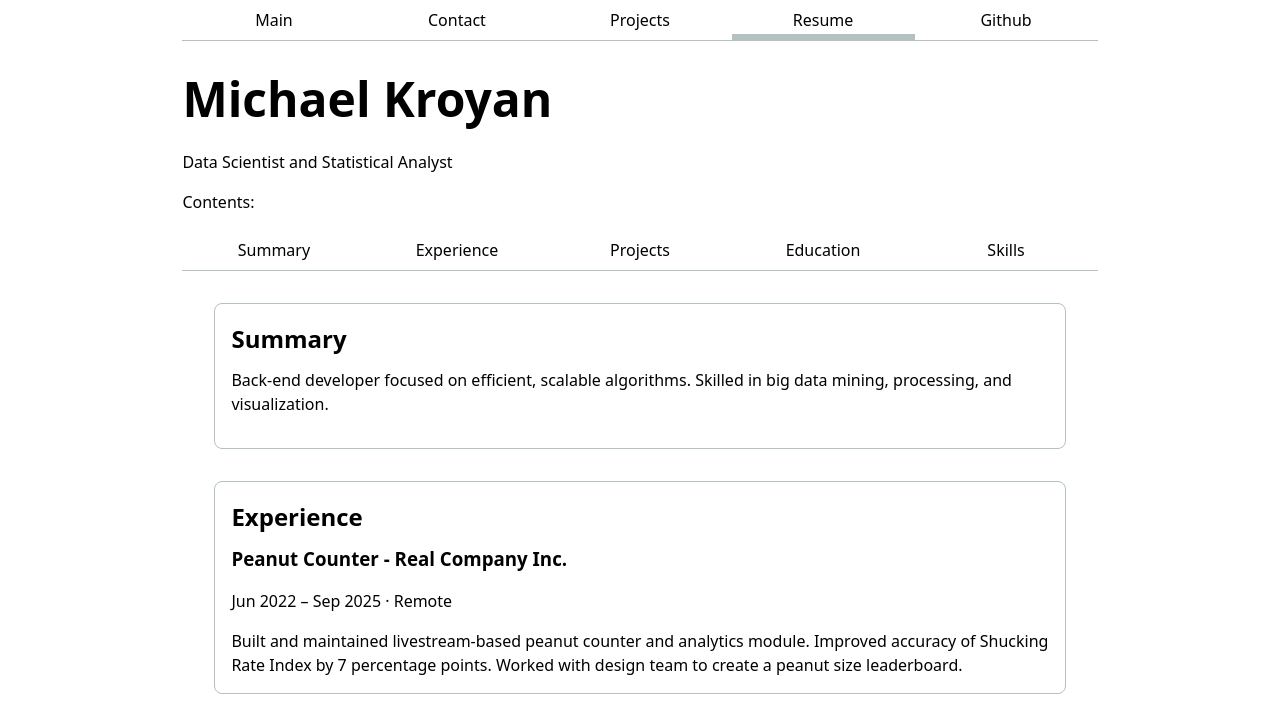
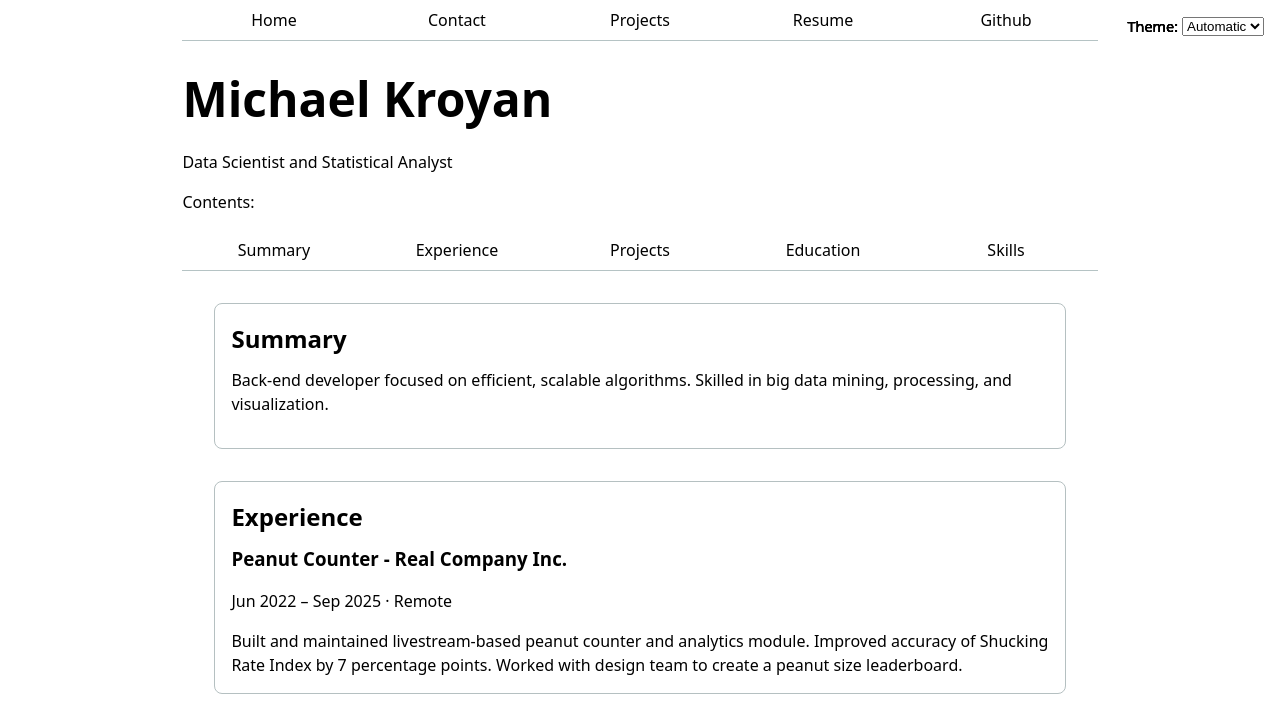
Before and after one commit to ghost-written/portfolio, a plain HTML site: page resume/index.html in a window 1280 px wide. Shown: the top 723 px of the page. Drawn offline with Linux system fonts and the light colour scheme.

Commit message:
Lab 3, JS implementation

```diff
--- /dev/null
+++ b/global.js
@@ -0,0 +1,79 @@
+console.log("IT’S ALIVE!");
+
+function $$(selector, context = document) {
+  return Array.from(context.querySelectorAll(selector));
+}
+
+let pages = [
+  { url: '', title: 'Home' },
+  { url: 'contact/', title: 'Contact' },
+  { url: 'projects/', title: 'Projects'},
+  { url: 'resume/', title: 'Resume' },
+  { url: 'https://github.com/ghost-written', title: 'Github' },
+];
+
+let nav = document.createElement('nav');
+document.body.prepend(nav);
+
+const BASE_PATH =
+  location.hostname === 'localhost' || location.hostname === '127.0.0.1'
+    ? '/'
+    : '/portfolio/';
+
+function setColorScheme(scheme) {
+  document.documentElement.style.setProperty('color-scheme', scheme);
+  console.log('color scheme changed to', scheme);
+}
+
+for (let p of pages) {
+  let url = p.url;
+  let title = p.title;
+
+  if (!url.startsWith('http')) {
+    url = BASE_PATH + url;
+  }
+
+  let a = document.createElement('a');
+  a.href = url;
+  a.textContent = title;
+  nav.append(a);
+
+  if (a.host === location.host && a.pathname === location.pathname) {
+    a.classList.add('current');
+  }
+
+  a.classList.toggle(
+  'current',
+  a.host === location.host && a.pathname === location.pathname,
+  );
+
+  document.body.insertAdjacentHTML(
+    'afterbegin',
+    `
+    <label class="color-scheme">
+      Theme:
+      <select id="color-scheme">
+        <option value="light dark">Automatic</option>
+        <option value="light">Light</option>
+        <option value="dark">Dark</option>
+      </select>
+    </label>
+    `
+  );
+
+  const select = document.querySelector('#color-scheme');
+
+  select.addEventListener('input', function (event) {
+    const scheme = event.target.value;
+    setColorScheme(scheme);
+
+  localStorage.colorScheme = scheme;
+  });
+
+  if ('colorScheme' in localStorage) {
+    const savedScheme = localStorage.colorScheme;
+    setColorScheme(savedScheme);
+
+  select.value = savedScheme;
+  }
+}
--- a/resume/index.html
+++ b/resume/index.html
@@ -4,16 +4,9 @@
     <meta charset="UTF-8">
     <title>Resume</title>
     <link href="../style.css" rel="stylesheet">
+    <script type="module" src="../global.js"></script>
 
-    <nav>
-        <ul>
-            <li><a href="../index.html">Main</a></li>
-            <li><a href="../contact/index.html">Contact</a></li>
-            <li><a href="../projects/index.html">Projects</a></li>
-            <li><a href="index.html" class="current">Resume</a></li>
-            <li><a href="https://github.com/ghost-written" target="_blank">Github</a></li>
-        </ul>
-    </nav>
+
 
     <h1>Michael Kroyan</h1>
     <p>Data Scientist and Statistical Analyst</p>
--- a/style.css
+++ b/style.css
@@ -21,7 +21,7 @@ nav {
   margin-bottom: 1em;
   border-bottom-width: 1px;
   border-bottom-style: solid;
-  border-bottom-color: oklch(80% 3% 200);
+  border-bottom-color: oklch(50% 10% 200 / 40%);
 }
 
 nav a {
@@ -34,14 +34,14 @@ nav a {
 
 nav a:hover {
   border-bottom: 0.4em solid var(--color-accent);
-  background-color: oklch(from var(--color-accent) 95% 5% h);
+  background-color: color-mix(in oklch, var(--color-accent), canvas 85%);
   padding-bottom: calc(0.5em - 0.4em);
 }
 
 nav a.current {
   border-bottom-width: 0.4em;
   border-bottom-style: solid;
-  border-bottom-color: oklch(80% 3% 200);
+  border-bottom-color: oklch(0.419 0.071 200.191 / 0.4);
   padding-bottom: calc(0.5em - 0.4em)
 }
 
@@ -106,3 +106,14 @@ section:hover {
   border-color: var(--color-accent);
   background-color: oklch(from var(--color-accent) 95% 5% h);
 }
+
+.color-scheme {
+  position: absolute;
+  top: 1rem;
+  right: 1rem;
+  font-family: inherit;
+  font-size: 0.9rem;
+  display: flex;
+  align-items: center;
+  gap: 0.25rem;
+}
```
Also changed, not shown: contact/index.html (+1 -9 lines), index.html (+1 -9 lines), projects/index.html (+2 -9 lines).
